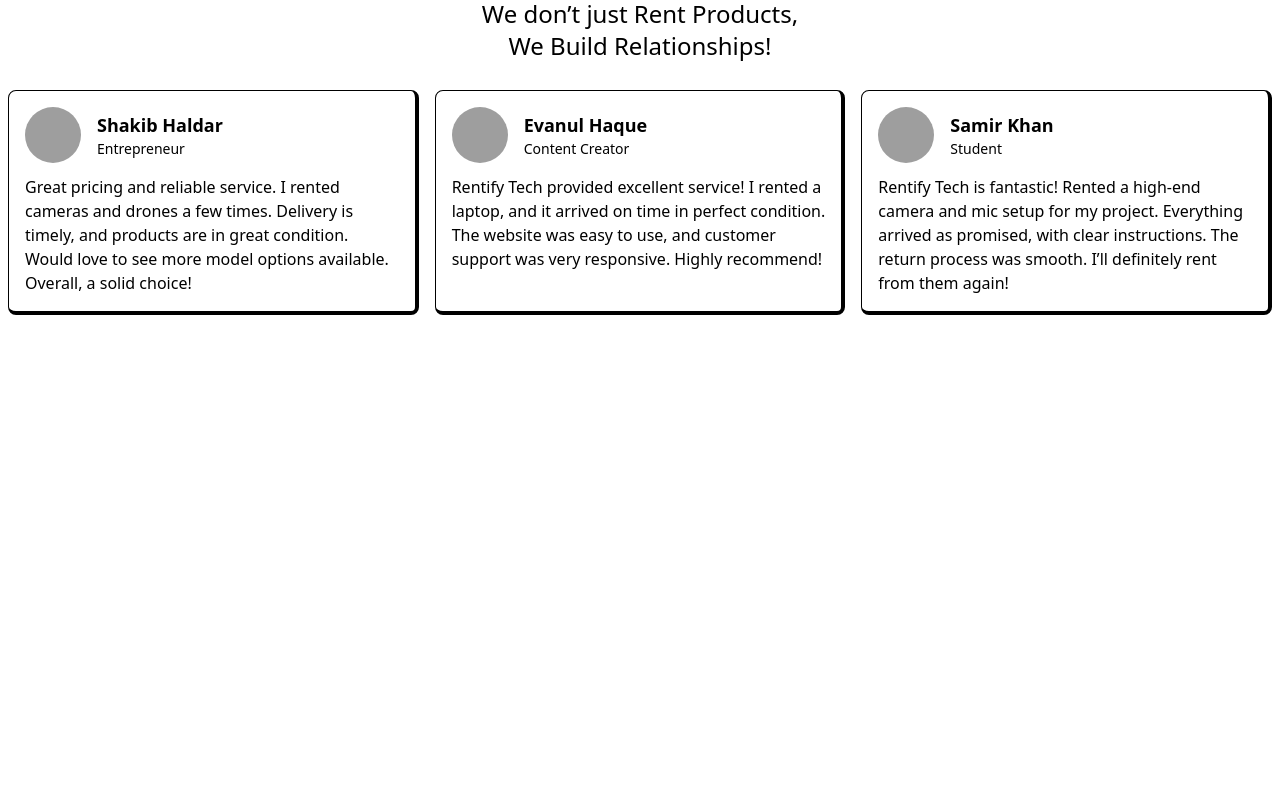
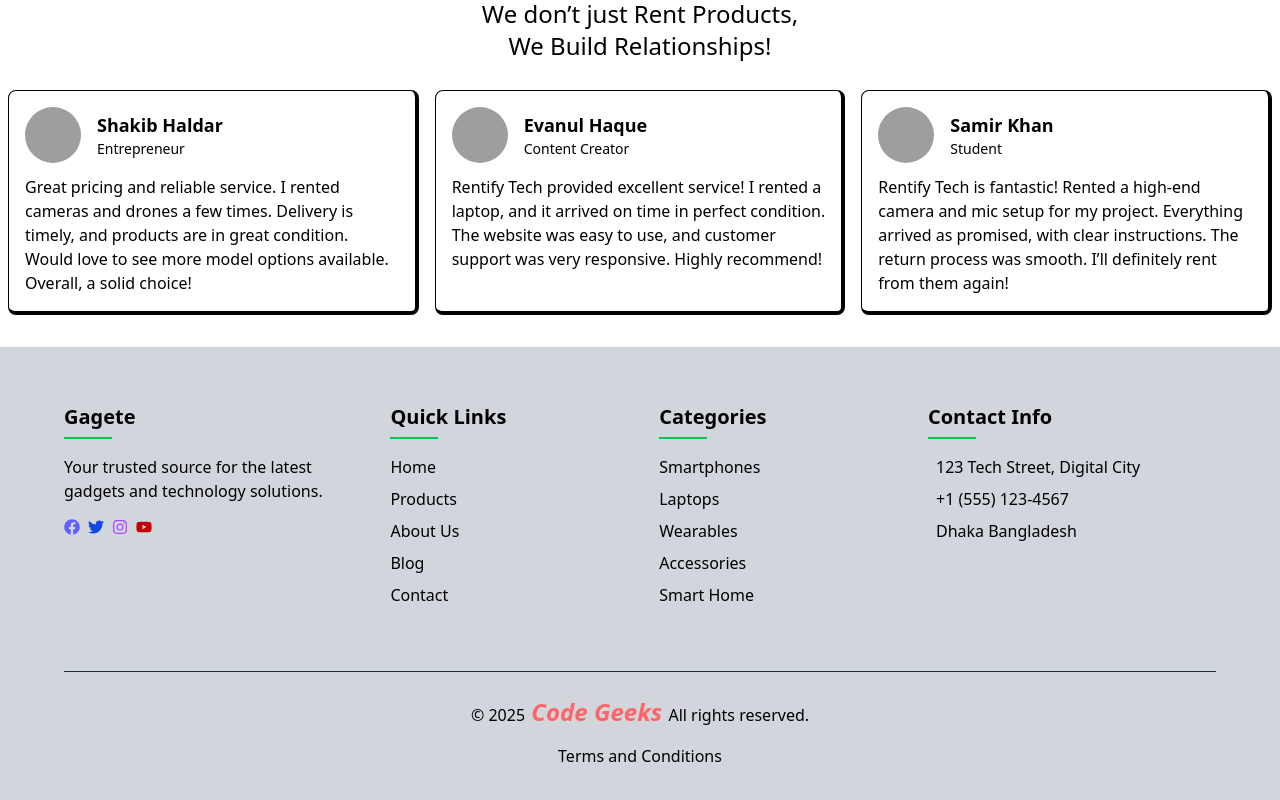
Before and after one commit to sirazulislam3734/RentifyTech-client, a React (Vite) app: page / in a window 1280 px wide. Shown: the part 374-1174 px from the top of the page. Before the commit the page ends 800 px from the top, so only its background shows below. Built offline with nearby package versions, Linux system fonts and the light colour scheme; grey boxes are pictures that could not be loaded.

Commit message:
i create footer

```diff
--- a/package.json
+++ b/package.json
@@ -15,6 +15,7 @@
     "match-sorter": "^8.0.0",
     "react": "^19.0.0",
     "react-dom": "^19.0.0",
+    "react-icons": "^5.5.0",
     "react-router-dom": "^7.3.0",
     "sort-by": "^1.2.0",
     "tailwindcss": "^4.0.13"
--- /dev/null
+++ b/src/Components/Footer.jsx
@@ -0,0 +1,136 @@
+import { FaFacebook, FaInstagram, FaTwitter, FaYoutube } from "react-icons/fa";
+import { Link } from "react-router-dom";
+
+const Footer = () => {
+  return (
+    <footer className="bg-gray-300 pt-14  text-black py-12 px-6">
+      <div className="max-w-6xl mx-auto flex flex-wrap justify-between">
+        {/* Company Info */}
+        <div className="w-full md:w-1/4 mb-8 pr-4">
+          <h3 className="text-xl font-bold mb-4 pb-2 relative after:content-[''] after:absolute after:left-0 after:bottom-0 after:w-12 after:h-0.5 after:bg-green-500">
+            Gagete
+          </h3>
+          <p className="text-black mb-4">
+            Your trusted source for the latest gadgets and technology solutions.
+          </p>
+
+          <div className="">
+            <ul className="flex  space-x-2 mt-4">
+              <Link className="">
+                <FaFacebook className="font-2xl text-indigo-500"></FaFacebook>
+              </Link>
+              <Link>
+                <FaTwitter className="font-2xl text-blue-700"></FaTwitter>
+              </Link>
+              <Link>
+                <FaInstagram className="font-2xl text-purple-500"></FaInstagram>
+              </Link>
+              <Link>
+                <FaYoutube className="font-3xl text-red-700"></FaYoutube>
+              </Link>
+            </ul>
+          </div>
+        </div>
+
+        {/* Quick Links */}
+        <div className="w-full md:w-1/5 mb-8  text-black">
+          <h3 className="text-xl font-bold mb-4 pb-2 relative after:content-[''] after:absolute after:left-0 after:bottom-0 after:w-12 after:h-0.5 after:bg-green-500">
+            Quick Links
+          </h3>
+          <ul>
+            {[
+              { name: "Home", path: "/" },
+              { name: "Products", path: "/products" },
+              { name: "About Us", path: "/about" },
+              { name: "Blog", path: "/blog" },
+              { name: "Contact", path: "/contact" },
+            ].map((link) => (
+              <li key={link.name} className="mb-2">
+                <a
+                  href={link.path}
+                  className="text-black hover:text-green-500 transition-colors duration-300"
+                >
+                  {link.name}
+                </a>
+              </li>
+            ))}
+          </ul>
+        </div>
+
+        {/* Categories */}
+        <div className="w-full md:w-1/5 mb-8">
+          <h3 className="text-xl font-bold mb-4 pb-2 relative after:content-[''] after:absolute after:left-0 after:bottom-0 after:w-12 after:h-0.5 after:bg-green-500">
+            Categories
+          </h3>
+          <ul>
+            {[
+              { name: "Smartphones", path: "/smartphones" },
+              { name: "Laptops", path: "/laptops" },
+              { name: "Wearables", path: "/wearables" },
+              { name: "Accessories", path: "/accessories" },
+              { name: "Smart Home", path: "/smart-home" },
+            ].map((category) => (
+              <li key={category.name} className="mb-2">
+                <a
+                  href={category.path}
+                  className="text-black hover:text-green-500 transition-colors duration-300"
+                >
+                  {category.name}
+                </a>
+              </li>
+            ))}
+          </ul>
+        </div>
+
+        {/* Contact Info */}
+        <div className="w-full md:w-1/4 mb-8">
+          <h3 className="text-xl font-bold mb-4 pb-2 relative after:content-[''] after:absolute after:left-0 after:bottom-0 after:w-12 after:h-0.5 after:bg-green-500">
+            Contact Info
+          </h3>
+          <address className="not-italic">
+            <p className="flex items-center text-black mb-2">
+              <span className="text-green-500 mr-2">
+                <i className="fa fa-map-marker"></i>
+              </span>
+              123 Tech Street, Digital City
+            </p>
+            <p className="flex items-center text-black mb-2">
+              <span className="text-green-500 mr-2">
+                <i className="fa fa-phone"></i>
+              </span>
+              +1 (555) 123-4567
+            </p>
+            <p className="flex items-center text-gray-300 mb-2">
+              <span className="text-green-500 mr-2">
+                <i className="fa fa-envelope"></i>
+              </span>
+              <a
+                href="mailto:info@gagete.com"
+                className="hover:text-green-500 text-black transition-colors duration-300"
+              >
+                Dhaka Bangladesh
+              </a>
+            </p>
+          </address>
+        </div>
+      </div>
+
+      {/* Footer Bottom */}
+      <div className="max-w-6xl mx-auto pt-6 mt-6 border-t border-gray-800 text-center">
+        <p className="text-black mb-4">
+          &copy; {new Date().getFullYear()}
+          <span className="italic text-red-400 text-2xl font-extrabold">
+            {" "}
+            Code Geeks{" "}
+          </span>{" "}
+          All rights reserved.
+        </p>
+        <ul className="flex flex-wrap justify-center">
+          <li>Terms and Conditions</li>
+        </ul>
+      </div>
+    </footer>
+  );
+};
+
+export default Footer;
--- a/src/Pages/home/Home.jsx
+++ b/src/Pages/home/Home.jsx
@@ -1,12 +1,14 @@
-import React from 'react';
-import Navbar from '../../Components/Navbar';
-import Testimonials from './testimonials/Testimonials';
+import React from "react";
+import Navbar from "../../Components/Navbar";
+import Testimonials from "./testimonials/Testimonials";
+import Footer from "../../Components/Footer";
 
 const Home = () => {
   return (
     <div>
       <Navbar></Navbar>
       <Testimonials />
+      <Footer />
     </div>
   );
 };
```
Also changed, not shown: 1 other file (tests, documents, lock files or other folders).
